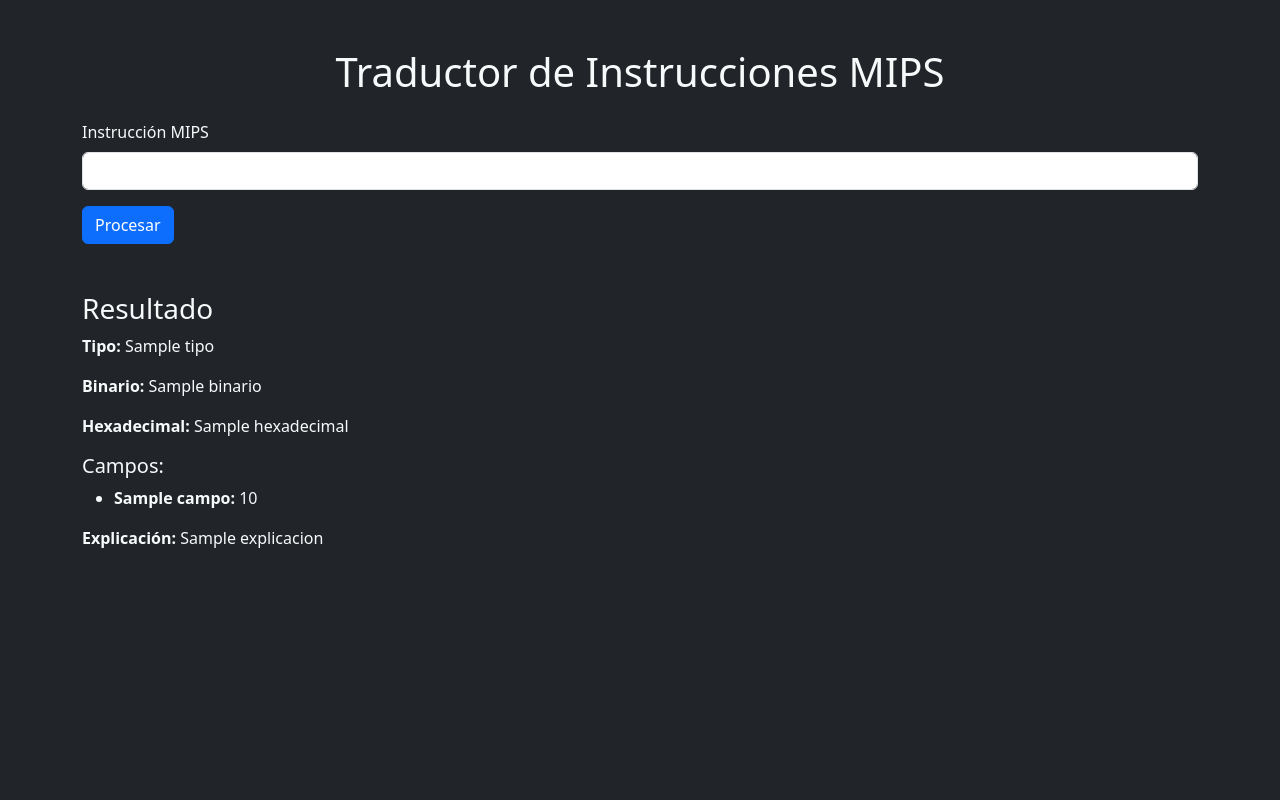
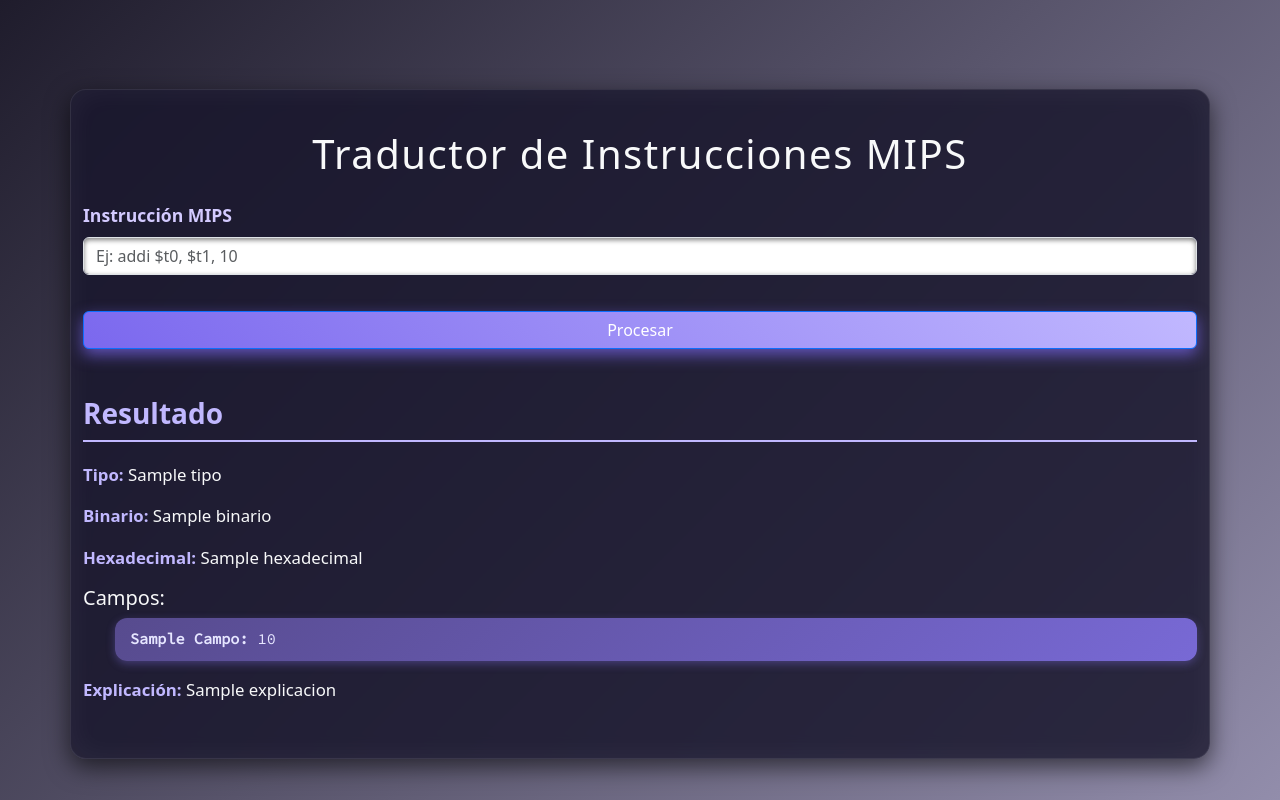
Before and after one commit to ChristianLunaUVP/MIPS--ARQ-, a Flask app: template templates/index.html in a window 1280 px wide. Run offline with Flask 3, Linux system fonts and the light colour scheme; the template is opened without the code that fills it: most values are stand-ins (such as "Sample title", 1, 10 or a date in 2020).

Commit message:
Refactor styles and improve layout for MIPS translator UI; enhance error and result display

```diff
--- a/static/styles.css
+++ b/static/styles.css
@@ -1,135 +1,144 @@
-/* styles.css */
-@import url('https://fonts.googleapis.com/css2?family=Orbitron:wght@400;700&family=Roboto:wght@300;400;700&display=swap');
-
-:root {
-  --neon-purple: #9400FF; /* Un morado vibrante */
-  --neon-pink: #FF00FF;   /* Magenta para acentos */
-  --neon-cyan: #00FFFF;   /* Cyan para brillos o texto destacado */
-  --dark-bg: #120024;     /* Fondo oscuro, casi negro con tinte morado */
-  --light-text: #E0E0E0;  /* Texto principal claro */
-  --card-bg: #200A39;     /* Fondo para tarjetas o secciones */
-  --border-color: #4A0D6F; /* Un morado más oscuro para bordes */
+/* Reset básico */
+* {
+  box-sizing: border-box;
 }
 
 body {
-  background-color: var(--dark-bg);
-  color: var(--light-text);
-  font-family: 'Roboto', sans-serif; /* Fuente base legible */
-  padding-top: 20px; /* Espacio para que no se pegue al borde superior */
+  background: linear-gradient(135deg, #1f1c2c, #928dab);
+  color: #e0e0e0;
+  font-family: 'Poppins', sans-serif;
+  min-height: 100vh;
+  margin: 0;
+  display: flex;
+  justify-content: center;
+  align-items: center;
+  padding: 20px;
 }
 
 .container {
-  background-color: var(--card-bg);
-  padding: 30px;
-  border-radius: 15px;
-  box-shadow: 0 0 25px var(--neon-purple), 0 0 40px var(--neon-pink); /* Doble sombra para efecto neón */
-  border: 2px solid var(--neon-purple);
+  background: rgba(25, 23, 45, 0.85);
+  padding: 40px 50px;
+  border-radius: 16px;
+  box-shadow:
+    0 8px 24px rgba(0,0,0,0.6),
+    inset 0 0 30px rgba(255,255,255,0.05);
+  max-width: 480px;
+  width: 100%;
+  backdrop-filter: blur(10px);
+  border: 1px solid rgba(255,255,255,0.1);
 }
 
-h1, h3, h5 {
-  font-family: 'Orbitron', sans-serif; /* Fuente futurista para títulos */
-  color: var(--neon-cyan);
-  text-shadow: 0 0 5px var(--neon-cyan), 0 0 10px var(--neon-purple);
+h1 {
+  font-weight: 700;
+  font-size: 2.8rem;
+  margin-bottom: 30px;
+  text-align: center;
+  letter-spacing: 1.5px;
+  color: #c1b8ff;
 }
 
 .form-label {
-  color: var(--neon-cyan);
-  font-weight: bold;
+  font-weight: 600;
+  font-size: 1.1rem;
+  margin-bottom: 8px;
+  color: #d3caff;
 }
 
 .form-control {
-  background-color: rgba(255, 255, 255, 0.05); /* Ligeramente transparente */
-  border: 1px solid var(--border-color);
-  color: var(--light-text);
-  caret-color: var(--neon-pink); /* Color del cursor de texto */
+  background-color: #2c2a45;
+  border: 2px solid #7b68ee;
+  color: #ddd;
+  padding: 12px 14px;
+  border-radius: 10px;
+  font-size: 1rem;
+  transition: all 0.3s ease;
+  box-shadow: inset 0 2px 5px rgba(0,0,0,0.5);
+}
+
+.form-control::placeholder {
+  color: #aaa;
 }
 
 .form-control:focus {
-  background-color: rgba(255, 255, 255, 0.1);
-  border-color: var(--neon-purple);
-  box-shadow: 0 0 10px var(--neon-purple);
-  color: var(--light-text);
-}
-
-.form-control::placeholder {
-  color: rgba(224, 224, 224, 0.6);
+  border-color: #a995ff;
+  outline: none;
+  box-shadow: 0 0 8px #a995ff44;
+  background-color: #3a3760;
+  color: #fff;
 }
 
 .btn-primary {
-  background-color: var(--neon-purple);
-  border-color: var(--neon-pink);
-  color: var(--light-text);
-  font-weight: bold;
-  padding: 10px 20px;
-  text-transform: uppercase;
-  letter-spacing: 1px;
-  transition: all 0.3s ease;
-  box-shadow: 0 0 10px var(--neon-purple), inset 0 0 5px rgba(255, 255, 255, 0.3);
+  background: linear-gradient(45deg, #7b68ee, #c1b8ff);
+  border: none;
+  padding: 12px 0;
+  font-size: 1.1rem;
+  font-weight: 700;
+  border-radius: 12px;
+  width: 100%;
+  cursor: pointer;
+  color: #1a1a3d;
+  box-shadow: 0 6px 15px rgba(123,104,238,0.7);
+  transition: background 0.4s ease, transform 0.2s ease;
+  margin-top: 20px;
 }
 
-.btn-primary:hover, .btn-primary:focus {
-  background-color: var(--neon-pink);
-  border-color: var(--neon-purple);
-  color: #fff;
-  box-shadow: 0 0 15px var(--neon-pink), 0 0 25px var(--neon-purple), inset 0 0 8px rgba(255, 255, 255, 0.5);
-  transform: translateY(-2px); /* Pequeño efecto al pasar el mouse */
+.btn-primary:hover {
+  background: linear-gradient(45deg, #c1b8ff, #7b68ee);
+  transform: translateY(-3px);
+  box-shadow: 0 8px 25px rgba(193,184,255,0.6);
 }
 
 .alert-danger {
-  background-color: rgba(255, 0, 128, 0.2); /* Fondo rosa neón translúcido para error */
-  border: 1px solid var(--neon-pink);
-  color: #fff; /* Texto blanco para mejor contraste */
-  text-shadow: 0 0 5px var(--neon-pink);
-}
-
-.alert-danger strong {
-    color: var(--neon-cyan);
+  background-color: #ff4c4c;
+  border-radius: 10px;
+  padding: 15px 20px;
+  font-weight: 600;
+  color: #fff;
+  text-align: center;
+  margin-top: 25px;
+  box-shadow: 0 0 12px #ff4c4caa;
 }
 
 .mt-5 h3 {
-    border-bottom: 2px solid var(--neon-purple);
-    padding-bottom: 10px;
-    margin-bottom: 20px;
+  border-bottom: 2px solid #c1b8ff;
+  padding-bottom: 10px;
+  margin-bottom: 20px;
+  font-weight: 700;
+  color: #c1b8ff;
 }
 
 ul {
-  list-style: none;
+  list-style-type: none;
   padding-left: 0;
 }
 
 ul li {
-  background-color: rgba(0, 0, 0, 0.2);
-  margin-bottom: 8px;
-  padding: 10px;
-  border-left: 4px solid var(--neon-purple);
-  border-radius: 4px;
-  transition: background-color 0.3s ease;
+  background: linear-gradient(135deg, #574b8e, #7869d5);
+  margin-bottom: 10px;
+  padding: 10px 15px;
+  border-radius: 12px;
+  font-family: 'Source Code Pro', monospace;
+  font-size: 0.95rem;
+  color: #e6e6ff;
+  box-shadow: 0 3px 8px rgba(120,105,213,0.4);
+  transition: background 0.3s ease;
 }
 
 ul li:hover {
-    background-color: rgba(var(--neon-purple-rgb), 0.2); /* Necesitaríamos definir --neon-purple-rgb o usar un color fijo */
-    background-color: rgba(148, 0, 255, 0.2);
+  background: linear-gradient(135deg, #7869d5, #574b8e);
 }
 
-ul li strong {
-  color: var(--neon-cyan);
+p strong {
+  color: #c1b8ff;
+  font-weight: 700;
 }
 
-/* Scrollbar (Opcional, para navegadores WebKit como Chrome/Safari/Edge) */
-::-webkit-scrollbar {
-  width: 10px;
+.mt-5 p {
+  font-size: 1.05rem;
+  line-height: 1.5;
 }
 
-::-webkit-scrollbar-track {
-  background: var(--dark-bg);
+/* Scroll suave */
+body, html {
+  scroll-behavior: smooth;
 }
-
-::-webkit-scrollbar-thumb {
-  background: var(--neon-purple);
-  border-radius: 5px;
-  border: 1px solid var(--neon-pink);
-}
-
-::-webkit-scrollbar-thumb:hover {
-  background: var(--neon-pink);
-}
--- a/templates/index.html
+++ b/templates/index.html
@@ -3,40 +3,46 @@
 <head>
   <meta charset="UTF-8">
   <title>Traductor MIPS</title>
+  <link href="https://fonts.googleapis.com/css2?family=Poppins:wght@400;600;700&family=Source+Code+Pro&display=swap" rel="stylesheet">
+  <link rel="stylesheet" href="{{ url_for('static', filename='styles.css') }}">
   <link href="https://cdn.jsdelivr.net/npm/bootstrap@5.3.0/dist/css/bootstrap.min.css" rel="stylesheet">
 </head>
-<body class="bg-dark text-light">
-  <div class="container mt-5">
+<body class="bg-dark text-light"> <div class="container mt-5">
     <h1 class="text-center">Traductor de Instrucciones MIPS</h1>
     <form method="POST" class="mt-4">
       <div class="mb-3">
         <label for="instruccion" class="form-label">Instrucción MIPS</label>
-        <input type="text" class="form-control" id="instruccion" name="instruccion" required>
-      </div>
+        <input type="text" class="form-control" id="instruccion" name="instruccion" required placeholder="Ej: addi $t0, $t1, 10"> </div>
       <button type="submit" class="btn btn-primary">Procesar</button>
     </form>
+
     {% if error %}
-<div class="alert alert-danger mt-4" role="alert">
-  <strong>Error:</strong> {{ error }}
-</div>
-{% endif %}
-
+    <div class="alert alert-danger mt-4" role="alert">
+      <strong>Error:</strong> {{ error }}
+    </div>
+    {% endif %}
 
     {% if resultado %}
-    <div class="mt-5">
-      <h3>Resultado</h3>
+    <div class="mt-5"> <h3>Resultado</h3>
       <p><strong>Tipo:</strong> {{ resultado.tipo }}</p>
-      <p><strong>Binario:</strong> {{ resultado.binario }}</p>
-      <p><strong>Hexadecimal:</strong> {{ resultado.hexadecimal }}</p>
-      <h5>Campos:</h5>
-      <ul>
+      <p><strong>Binario:</strong>
+        <span style="overflow-wrap: break-word; word-break: break-all; display: inline-block; max-width: 100%;">{{ resultado.binario }}</span>
+      </p>
+      <p><strong>Hexadecimal:</strong>
+        <span style="overflow-wrap: break-word; word-break: break-all; display: inline-block; max-width: 100%;">{{ resultado.hexadecimal }}</span>
+      </p>
+
+      <h5 class="mt-3">Campos:</h5> <ul>
         {% for campo, valor in resultado.campos.items() %}
-          <li><strong>{{ campo }}:</strong> {{ valor }}</li>
+          <li><strong>{{ campo|title }}:</strong> <span style="overflow-wrap: break-word; word-break: break-all; display: inline-block; max-width: 100%;">{{ valor }}</span>
+          </li>
         {% endfor %}
       </ul>
-      <p><strong>Explicación:</strong> {{ resultado.explicacion }}</p>
+      <p class="mt-3"><strong>Explicación:</strong> {{ resultado.explicacion }}</p>
     </div>
     {% endif %}
   </div>
+
+  <script src="https://cdn.jsdelivr.net/npm/bootstrap@5.3.0/dist/js/bootstrap.bundle.min.js"></script>
 </body>
 </html>
```
